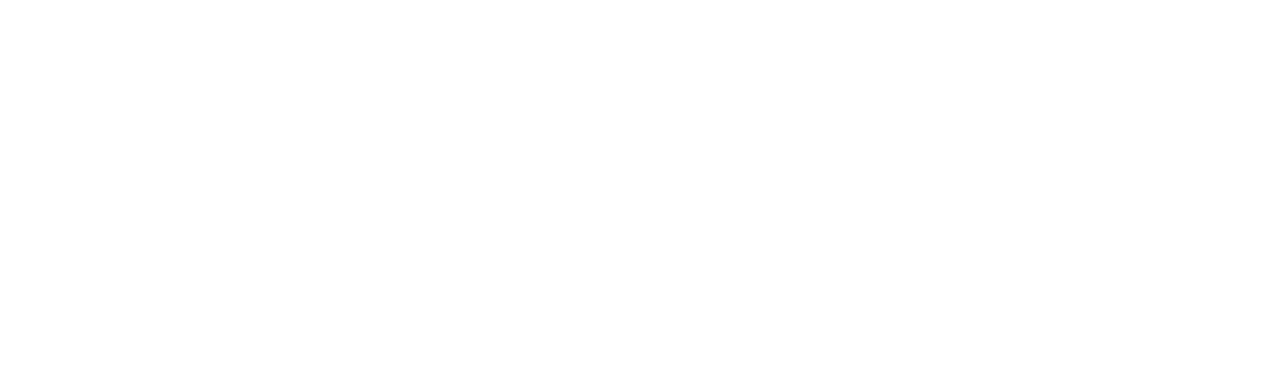
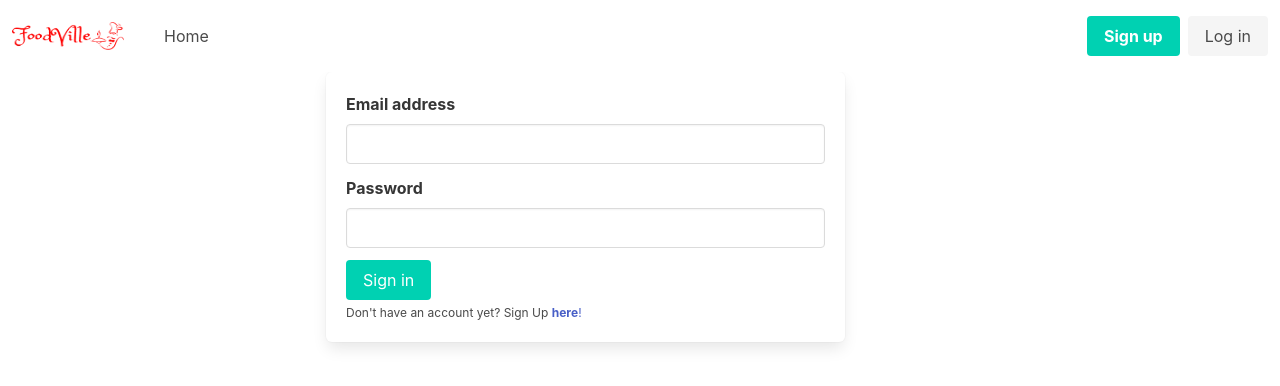
Before and after one commit to iAmKenKinoshita/FoodVille, a React (Create React App) app: page /signUp in a window 1280 px wide. Before the commit this address had no page. Shown: the top 386 px of the page. Built offline with nearby package versions, Linux system fonts and the light colour scheme.

Commit message:
chore: initial set up for sign in page

```diff
--- a/src/App.js
+++ b/src/App.js
@@ -66,13 +66,21 @@
 					path="/signIn"
 					element={
 						<>
-							{/* <Navbar /> */}
+							<Navbar />
 							<SignIn />
-							{/* <Footer /> */}
 						</>
 					}
 				/>
-				<Route />
+				<Route
+					exact
+					path="/signUp"
+					element={
+						<>
+							<Navbar />
+							<SignIn />
+						</>
+					}
+				/>
 			</Routes>
 		</BrowserRouter>
 	);
--- a/src/pages/user/SignIn.jsx
+++ b/src/pages/user/SignIn.jsx
@@ -8,7 +8,7 @@
 import "../../styles/pages/_signInUp.scss";
 
 //Image
-import SideImage from "../../images/LogIn.png";
+// import SideImage from "../../images/LogIn.png";
 import Logo from "../../images/FoodVille.png";
 
 //Boostrap
@@ -93,18 +93,9 @@
 		//New Code
 		<>
 			<div className="columns">
-				<div className="column is-6">
-					<img src={SideImage} style={{ height: "100vh" }} alt="" />
-				</div>
-				<div className="column">
-					<div className="logoContainer">
-						<figure class="image is-124x124">
-							<img src={Logo} style={{ width: "300px" }} />
-						</figure>
-					</div>
-
-					<div className="columns">
-						<form className="column is-6">
+				<div className="column is-5 is-offset-one-quarter">
+					<div className="">
+						<form className="box">
 							<div class="field">
 								<label class="label">Email address</label>
 								<div class="control">
@@ -117,7 +108,6 @@
 									/>
 								</div>
 							</div>
-
 							<div class="field">
 								<label class="label">Password</label>
 								<div class="control">
@@ -125,13 +115,18 @@
 										class="input"
 										type="password"
 										onChange={(e) => {
-											setPassword(e.target.value);
+											setEmail(e.target.value);
 										}}
 									/>
 								</div>
 							</div>
-
 							<button class="button is-primary">Sign in</button>
+							<p class="help">
+								Don't have an account yet? Sign Up{" "}
+								<a href="/signUp">
+									<strong>here</strong>!
+								</a>
+							</p>
 						</form>
 					</div>
 				</div>
--- a/src/styles/pages/_signInUp.scss
+++ b/src/styles/pages/_signInUp.scss
@@ -1,7 +1,11 @@
-body {
-	overflow: hidden;
-}
-
 .logoContainer {
 	margin-top: 5em;
 }
+
+.hello {
+	background: url("../../images/LogOut.png");
+	background-size: cover;
+	background-position: center;
+	background-attachment: fixed;
+	height: 150px;
+}
```
Also changed, not shown: 2 other files (tests, documents, lock files or other folders).
